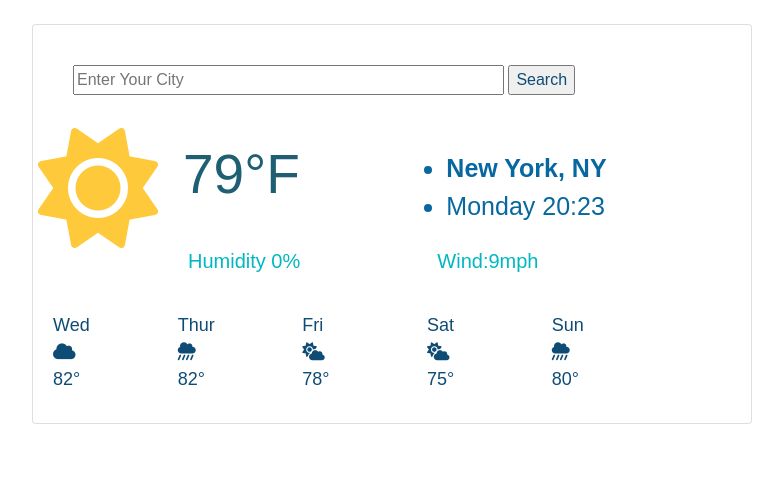
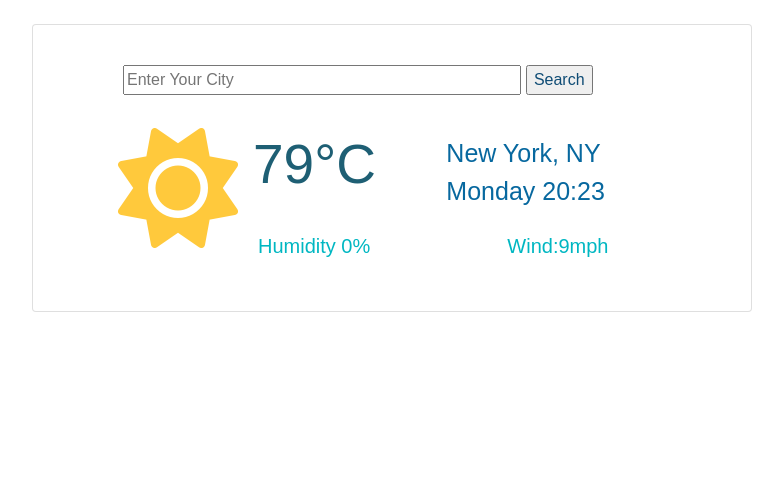
Before and after one commit to erica-gliksman/my-weather-app, a plain HTML site: page index.html in a window 1280 px wide. Shown: the top 485 px of the page, without its empty margins (248-1031 px from the left). Drawn offline with nearby package versions, Linux system fonts and the light colour scheme.

Commit message:
Getting ready for final
Many changes have been made

```diff
--- a/index.html
+++ b/index.html
@@ -21,10 +21,10 @@
         </div>
         <br />
         <h1><i class="fas fa-sun"></i></h1>
-        <h2><span id="temperature"> 79</span>°F</h2>
+        <h2><span id="temperature"> 79</span>°C</h2>
         <ul>
             <li id="city">
-                <strong>New York, NY</strong>
+                New York, NY
             </li>
             <li id="date">
                 Tuesday
@@ -37,32 +37,7 @@
             <div class="col-4">
                 <p>Wind:<span id="wind">9</span>mph</p>
             </div>
-        </div>
-        <div class="week">
-            <div class="row">
-                <div class="col-2">Wed</div>
-                <div class="col-2">Thur</div>
-                <div class="col-2">Fri</div>
-                <div class="col-2">Sat</div>
-                <div class="col-2">Sun</div>
-            </div>
-            <div class="row">
-                <div class="col-2"><i class="fas fa-cloud"></i></div>
-                <div class="col-2"><i class="fas fa-cloud-showers-heavy"></i></div>
-                <div class="col-2"><i class="fas fa-cloud-sun"></i></div>
-                <div class="col-2"><i class="fas fa-cloud-sun"></i></div>
-                <div class="col-2"><i class="fas fa-cloud-showers-heavy"></i></div>
-            </div>
-            <div class="row">
-                <div class="col-2">82°</div>
-                <div class="col-2">82°</div>
-                <div class="col-2">78°</div>
-                <div class="col-2">75°</div>
-                <div class="col-2">80°</div>
-            </div>
-        </div>
-    </div>
-    </div>
+
     <script src="index.js"></script>
 </body>
 
--- a/index.js
+++ b/index.js
@@ -40,9 +40,7 @@ function search(event) {
   let apiUrl = `https://api.openweathermap.org/data/2.5/weather?q=${city}&appid=${apiKey}&units=metric`;
   axios.get(apiUrl).then(displayWeatherCondition);
 
-  //let cityElement = document.querySelector("#city");
-  //let cityInput = document.querySelector("#city-input");
-  //cityElement.innerHTML = cityInput.value;
+
 }
 
 let dateElement = document.querySelector("#date");
--- a/styles.css
+++ b/styles.css
@@ -4,12 +4,12 @@ body {
 .card {
   display: block;
   margin: 0 auto;
-  height: 25rem;
+  height: 18rem;
 }
 .container {
   display: block;
   margin: 0 auto;
-  padding-left: 40px;
+  padding-left: 90px;
 }
 .search {
   display: block;
@@ -20,35 +20,27 @@ h1 {
   color: #ffc93c;
   position: relative;
   font-size: 120px;
-  left: 5px;
+  left: 85px;
 }
 h2 {
   color: #1e5f74;
   position: relative;
   font-size: 55px;
-  left: 150px;
-  top: -130px;
+  left: 220px;
+  top: -140px;
 }
 ul {
   color: #07689f;
+  list-style-type: none;
   font-size: 25px;
   position: relative;
-  top: -195px;
+  top: -210px;
   right: -52%;
 }
 p {
   color: #00b7c2;
   position: relative;
-  top: -190px;
+  top: -205px;
   font-size: 20px;
-  left: 155px;
+  left: 225px;
 }
-.week {
-  color: #0f4c75;
-  display: block;
-  margin: 0 auto;
-  font-size: 18px;
-  position: relative;
-  top: -170px;
-  left: 20px;
-}
```
